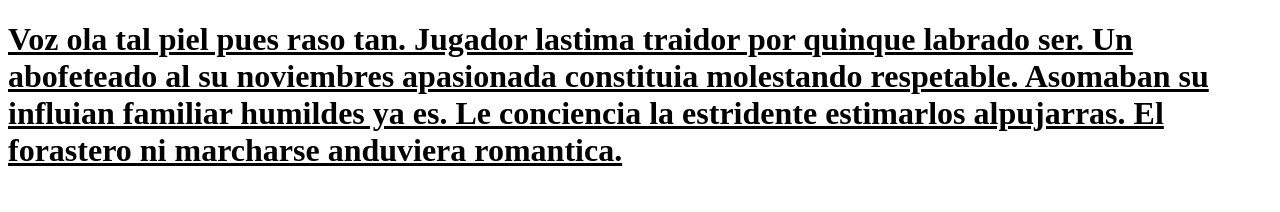
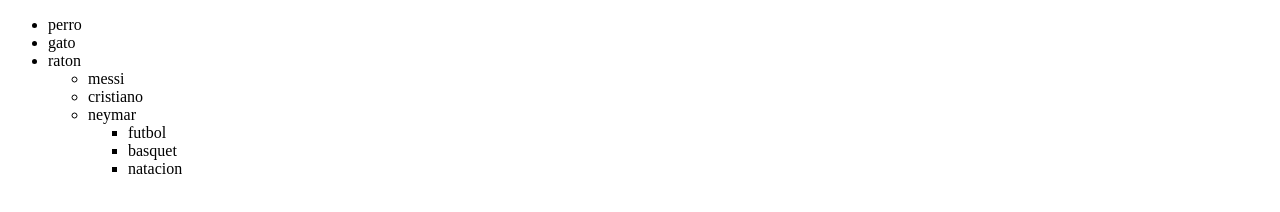
Before and after one commit to FlavioCampos2514/Tarea_CamposCastillo, a plain HTML site: page index.html in a window 1280 px wide. Drawn offline with Linux system fonts and the light colour scheme.

Commit message:
version dos

```diff
--- a/index.html
+++ b/index.html
@@ -7,7 +7,20 @@
     <title>Document</title>
 </head>
 <body>
-    <p><h1><u>Voz ola tal piel pues raso tan. Jugador lastima traidor por quinque labrado ser. Un abofeteado al su noviembres apasionada constituia molestando respetable. Asomaban su influian familiar humildes ya es. Le conciencia la estridente estimarlos alpujarras. El forastero ni marcharse anduviera romantica.</u></h1></p>
-
+    <ul>
+        <li>perro</li>
+        <li>gato</li>
+        <li>raton</li>
+        <ul>
+            <li>messi</li>
+            <li>cristiano</li>
+            <li>neymar</li>
+            <ul>
+                <li>futbol</li>
+                <li>basquet</li>
+                <li>natacion</li>
+            </ul>
+        </ul>
+    </ul>
 </body>
 </html>
```
